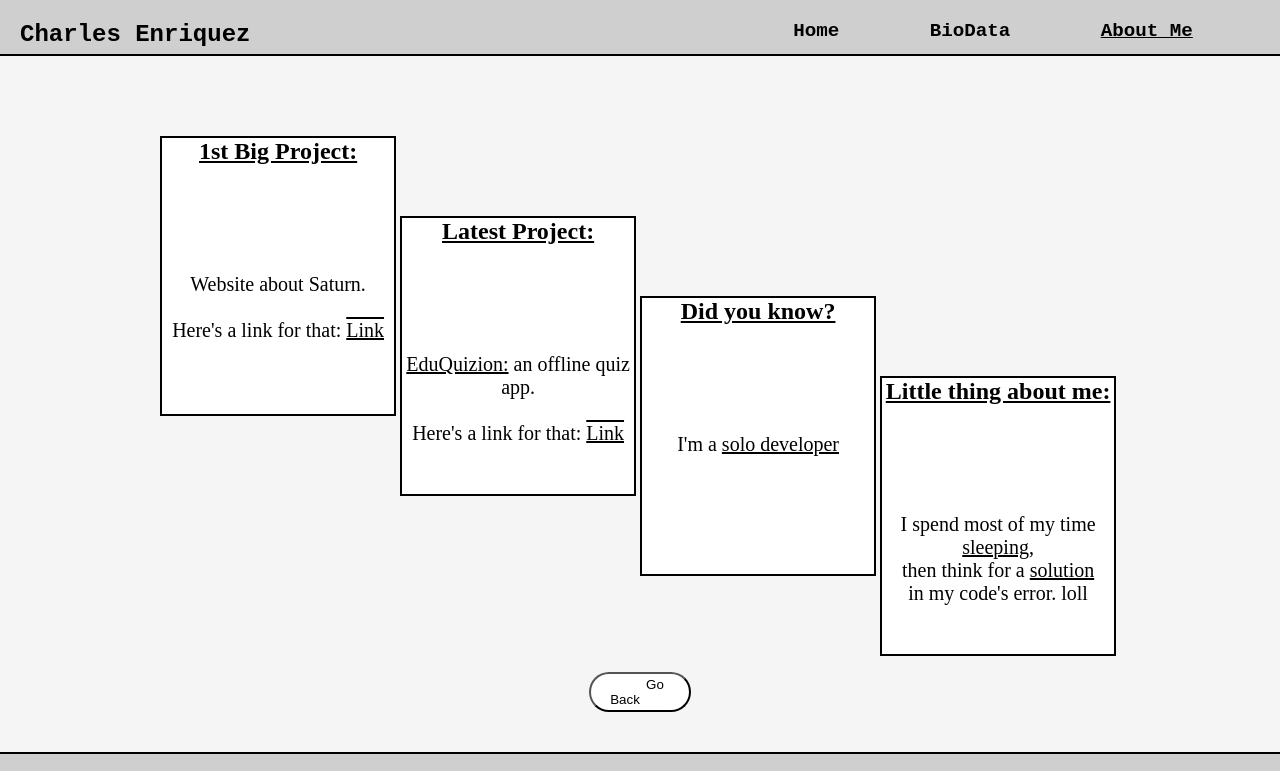
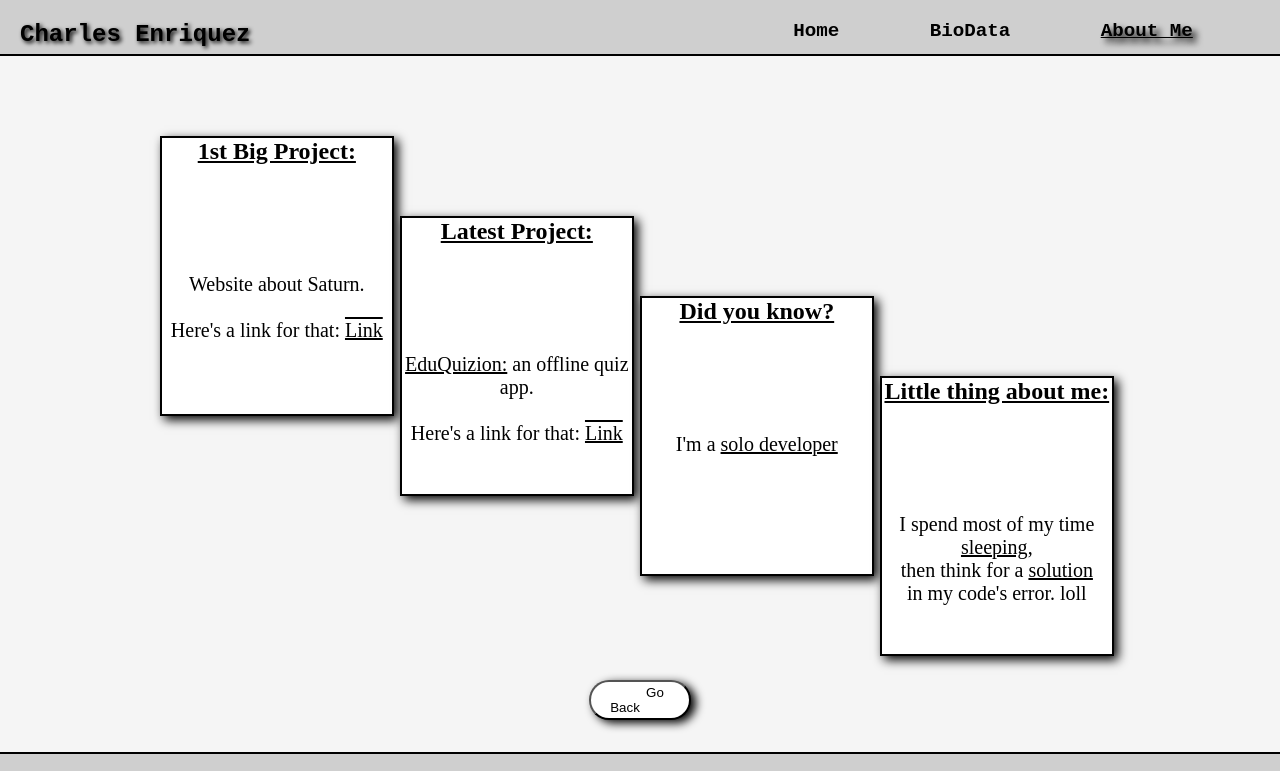
Before and after one commit to steevenen/simpleWebsite.github.io, a plain HTML site: page aboutMe.html in a window 1280 px wide. Shown: the top 771 px of the page. Drawn offline with Linux system fonts and the light colour scheme.

Commit message:
Update aboutMe.css
updated the code for aboutme page, revised some design, instead of background color changing in the navbar, made it show a text shadow

```diff
--- a/aboutMe.css
+++ b/aboutMe.css
@@ -24,6 +24,7 @@ nav ul{
 nav ul h1{
     float: left;
     animation: slide3 0.5s ease-in;
+    text-shadow: 2px 2px 4px black;
 }
 nav ul h1 a{
     text-decoration: none;
@@ -45,12 +46,11 @@ nav ul li a{
     border-radius: 1rem;
 }
 nav ul li a:hover{
-    color: white;
-    background-color: black;
-    border-radius: 2rem;
+    text-shadow: 5px 5px 3px black;
 }
 nav ul li .aboutMe{
     text-decoration: underline;
+    text-shadow: 5px 5px 6px black;
 }
 section{
     background-color: whitesmoke;
@@ -62,7 +62,7 @@ section{
 .container{
     width: 75vw;
     height: 70vh;
-    margin: 5vh auto 2vh auto;
+    margin: 5vh auto 3vh auto;
     display: flex;
     background-color: whitesmoke;
 }
@@ -80,33 +80,37 @@ section{
     width: 35vw;
     height: 35vh;
     border: 2px solid black;
-    margin: 5vh 0.3vw 0 auto;
+    margin: 5vh 0.5vw 0 auto;
     animation: block1 2s ease;
     background-color: white;
+    box-shadow: 4px 4px 10px;
 }
 .container2{
     width: 35vw;
     height: 35vh;
     border: 2px solid black;
-    margin: 15vh 0.3vw 0 auto;
+    margin: 15vh 0.5vw 0 auto;
     animation: block2 2s ease;
     background-color: white;
+    box-shadow: 4px 4px 10px;
 }
 .container3{
     width: 35vw;
     height: 35vh;
     border: 2px solid black;
-    margin: 25vh 0.3vw 0 auto;
+    margin: 25vh 0.5vw 0 auto;
     animation: block3 2s ease;
     background-color: white;
+    box-shadow: 4px 4px 10px;
 }
 .container4{
     width: 35vw;
     height: 35vh;
     border: 2px solid black;
-    margin: 35vh 0.3vw 0 auto;
+    margin: 35vh 0.5vw 0 auto;
     animation: block4 2s ease;
     background-color: white;
+    box-shadow: 4px 4px 10px;
 }
 section button{
     width: 8vw;
@@ -117,6 +121,7 @@ section button{
     animation: slide2 2.5s ease;
     transition: 0.4s;
     color: white;
+    box-shadow: 5px 3px 10px black;
 }
 section button:hover{
     background-color: black;
```
